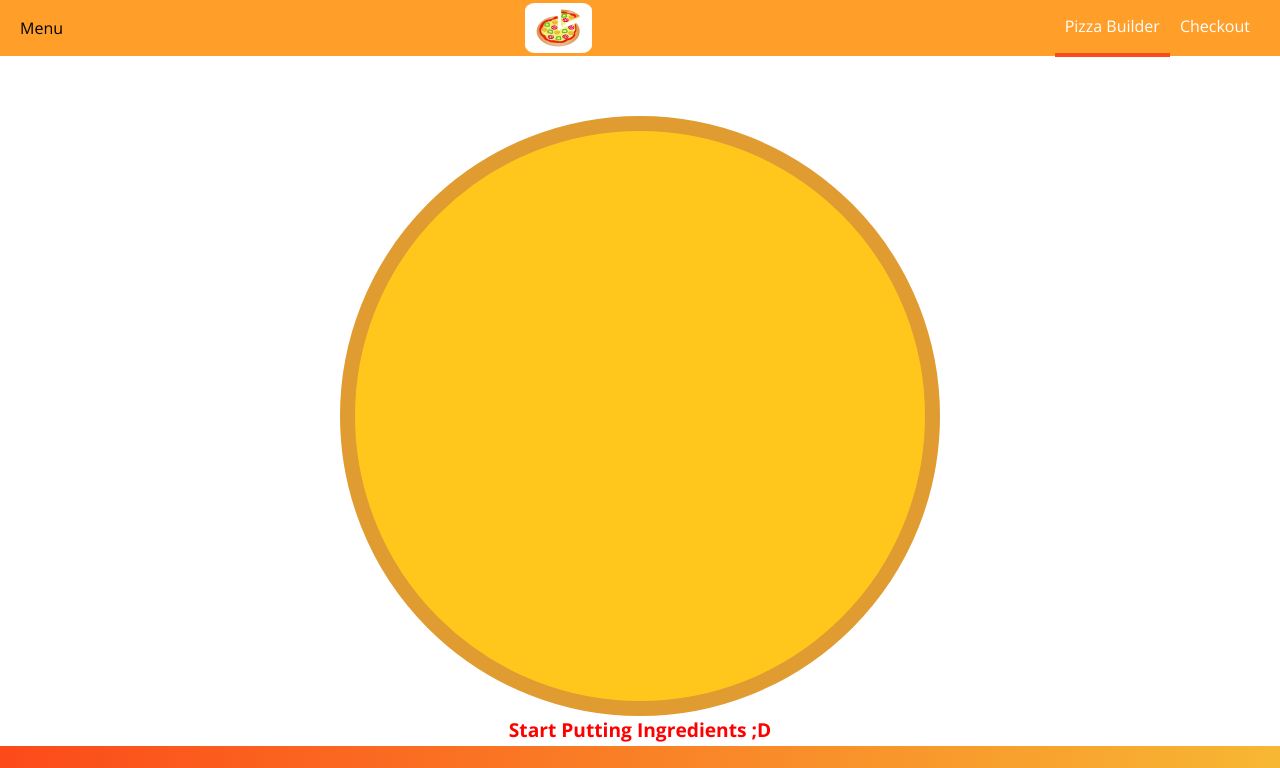
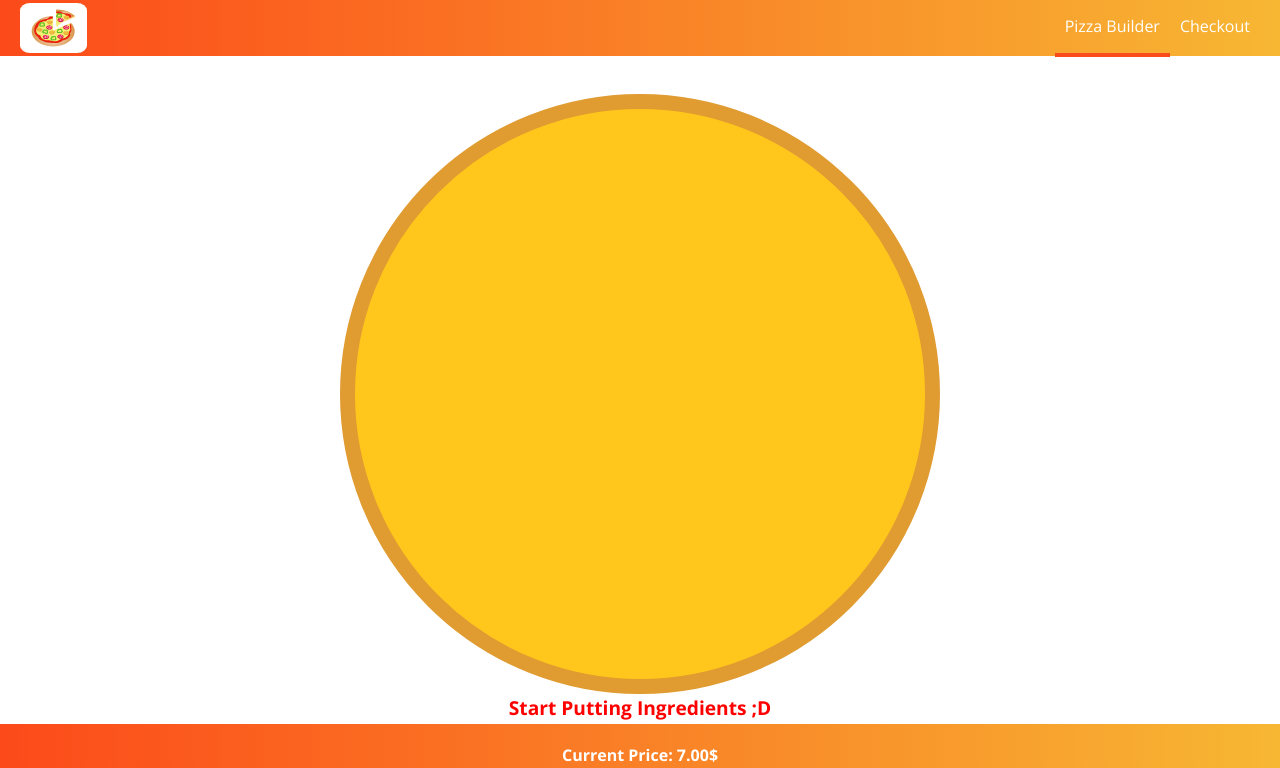
Before and after one commit to TyraelS/PizzaBuilderApp, a React app: page / in a window 1280 px wide. Shown: the top 768 px of the page. Built offline with nearby package versions, Linux system fonts and the light colour scheme.

Commit message:
SideDrawer added

```diff
--- a/src/components/Layout/Layout.js
+++ b/src/components/Layout/Layout.js
@@ -1,18 +1,32 @@
-import React from 'react';
+import React, { Component } from "react";
 
-import Aux from '../../hoc/Auxil';
-import classes from './Layout.css';
-import Toolbar from '../Navigation/Toolbar/Toolbar'
+import Aux from "../../hoc/Auxil";
+import classes from "./Layout.css";
+import Toolbar from "../Navigation/Toolbar/Toolbar";
+import SideDrawer from "../Navigation/SideDrawer/SideDrawer";
 
-const layout = (props) => (
-    <Aux>\
-        <Toolbar/>
+class Layout extends Component {
+  state={
+      showSideDrawer: false
+  }
+  sideDrawerClosedHandler = () => {
+    this.setState({showSideDrawer: false})
+  }
+  sideDrawerToggleHandler = () => {
+    this.setState((prevState) => {
+      return {showSideDrawer: !prevState.showSideDrawer};
+    });
+  }
+  render() {
+    return (
+      <Aux>
+        <Toolbar drawerToggleClicked={this.sideDrawerToggleHandler}/>
+        <SideDrawer open={this.state.showSideDrawer} closed = {this.sideDrawerClosedHandler}/>
         <div>Toolbar, SideDrawer, Backdrop</div>
-        <main className={classes.Content}>
-            {props.children}
-        </main>
+        <main className={classes.Content}>{this.props.children}</main>
+      </Aux>
+    );
+  }
+}
 
-    </Aux>
-);
-
-export default layout;
+export default Layout;
--- a/src/components/Logo/Logo.css
+++ b/src/components/Logo/Logo.css
@@ -1,5 +1,5 @@
 .Logo {
-  height: 90%;
+  height: 100%;
   display: flex;
   align-items: center;
   background-color: #fff;
--- a/src/components/Logo/Logo.js
+++ b/src/components/Logo/Logo.js
@@ -4,7 +4,7 @@
 import classes from './Logo.css'
 
 const logo = (props) => (
-  <div className={classes.Logo}>
+  <div className={classes.Logo} style={{height: props.height}}>
     <img src={burgerLogo} alt="MyPizza"/>
   </div>
 );
--- a/src/components/Navigation/NavigationItems/NavigationItem/NavigationItem.css
+++ b/src/components/Navigation/NavigationItems/NavigationItem/NavigationItem.css
@@ -1,17 +1,15 @@
 .NavigationItem {
-  margin: 0;
+  margin: 10px 0;
   box-sizing: border-box;
-  display: flex;
-  height: 100%;
+  display: block;
+  width: 100%;
   align-items: center;
 }
 
 .NavigationItem a{
-  color: #fff;
+  color:#4D2B00;
   text-decoration: none;
-  height: 100%;
-  padding: 16px 10px;
-  border-bottom: 4px solid transparent;
+  width: 100%;
   box-sizing: border-box;
   display: block;
 }
@@ -19,7 +17,29 @@
 .NavigationItem a:hover,
 .NavigationItem a:active,
 .NavigationItem a.active {
-  background-color: #FF9F2A;
-  border-bottom: 4px solid #FC4B1A;
-  color: #fff;
+  color: #FC4B1A;
 }
+
+@media (min-width: 500px) {
+  .NavigationItem {
+    margin: 0;
+    display: flex;
+    height: 100%;
+    width: auto;
+    align-items: center;
+  }
+
+  .NavigationItem a{
+    color: #fff;
+    height: 100%;
+    padding: 16px 10px;
+    border-bottom: 4px solid transparent;
+  }
+
+  .NavigationItem a:hover,
+  .NavigationItem a:active,
+  .NavigationItem a.active {
+    border-bottom: 4px solid #FC4B1A;
+    color: #fff;
+  }
+}
--- a/src/components/Navigation/NavigationItems/NavigationItems.css
+++ b/src/components/Navigation/NavigationItems/NavigationItems.css
@@ -3,6 +3,13 @@
   padding: 0;
   list-style: none;
   display: flex;
+  flex-flow: column;
   align-items: center;
   height: 100%;
 }
+
+@media (min-width: 500px) {
+  .NavigationItems {
+    flex-flow: row;
+  }
+}
--- /dev/null
+++ b/src/components/Navigation/SideDrawer/DrawerToggle/DrawerToggle.css
@@ -0,0 +1,23 @@
+.DrawerToggle {
+  width: 40px;
+  height: 100%;
+  display: flex;
+  flex-flow: column;
+  justify-content: space-around;
+  align-items: center;
+  padding: 10px 0;
+  box-sizing: border-box;
+  cursor: pointer;
+}
+
+.DrawerToggle div {
+  width: 90%;
+  height: 3px;
+  background-color: white;
+}
+
+@media (min-width: 500px) {
+  .DrawerToggle {
+      display: none;
+  }
+}
--- /dev/null
+++ b/src/components/Navigation/SideDrawer/DrawerToggle/DrawerToggle.js
@@ -0,0 +1,13 @@
+import React from 'react';
+
+import classes from './DrawerToggle.css';
+
+const drawerToggle = (props) => (
+  <div className={classes.DrawerToggle}onClick={props.clicked}>
+    <div></div>
+    <div></div>
+    <div></div>
+  </div>
+);
+
+export default drawerToggle;
--- /dev/null
+++ b/src/components/Navigation/SideDrawer/SideDrawer.css
@@ -0,0 +1,32 @@
+.SideDrawer {
+  position: fixed;
+  width: 280px;
+  max-width: 70%;
+  height: 100%;
+  left: 0;
+  top: 0;
+  z-index: 200;
+  background-color: #fff;
+  padding: 32px 16px;
+  box-sizing: border-box;
+  transition: transform 0.3s ease-in-out;
+}
+
+@media (min-width: 500px) {
+  .SideDrawer {
+    display: none;
+  }
+}
+
+.Open{
+  transform: translatex(0);
+}
+
+.Closed{
+  transform: translateX(-100%);
+}
+
+.Logo{
+  height: 11%;
+  margin-bottom: 32px;
+}
--- /dev/null
+++ b/src/components/Navigation/SideDrawer/SideDrawer.js
@@ -0,0 +1,28 @@
+import React from 'react';
+import Logo from '../../Logo/Logo';
+import NavigationItems from '../NavigationItems/NavigationItems'
+import classes from './SideDrawer.css';
+import Backdrop from '../../UI/Backdrop/Backdrop';
+import Aux from '../../../hoc/Auxil'
+
+const sideDrawer =(props) => {
+  let attachedClasses = [classes.SideDrawer, classes.Closed];
+  if(props.open) {
+    attachedClasses = [classes.SideDrawer, classes.Open];
+  }
+  return(
+    <Aux>
+      <Backdrop show={props.open} clicked={props.closed}/>
+      <div className={attachedClasses.join(' ')}>
+        <div className={classes.Logo}>
+          <Logo />
+        </div>
+        <nav>
+          <NavigationItems/>
+        </nav>
+      </div>
+    </Aux>
+  );
+};
+
+export default sideDrawer;
--- a/src/components/Navigation/Toolbar/Toolbar.css
+++ b/src/components/Navigation/Toolbar/Toolbar.css
@@ -4,7 +4,8 @@
   position: fixed;
   top: 0;
   left: 0;
-  background-color: #FF9F2A;
+  background: -webkit-linear-gradient(to right, #fc4a1a, #f7b733); /* Chrome 10-25, Safari 5.1-6 */
+  background: linear-gradient(to right, #fc4a1a, #f7b733);
   display: flex;
   justify-content: space-between;
   align-items: center;
@@ -16,3 +17,13 @@
 .Toolbar img{
   height: 100%;
 }
+
+.Logo {
+  height: 90%;
+}
+
+@media (max-width: 499px) {
+  .DesktopOnly {
+    display: none;
+  }
+}
--- a/src/components/Navigation/Toolbar/Toolbar.js
+++ b/src/components/Navigation/Toolbar/Toolbar.js
@@ -2,13 +2,16 @@
 
 import classes from './Toolbar.css';
 import Logo from '../../Logo/Logo';
-import NavigationItems from '../NavigationItems/NavigationItems'
+import NavigationItems from '../NavigationItems/NavigationItems';
+import DrawerToggle from '../SideDrawer/DrawerToggle/DrawerToggle'
 
 const toolbar =(props) => (
   <header className={classes.Toolbar}>
-    <div>Menu</div>
-    <Logo/>
-    <nav>
+    <DrawerToggle clicked={props.drawerToggleClicked}/>
+    <div className={classes.Logo}>
+      <Logo />
+    </div>
+    <nav className={classes.DesktopOnly}>
       <NavigationItems/>
     </nav>
   </header>
```
